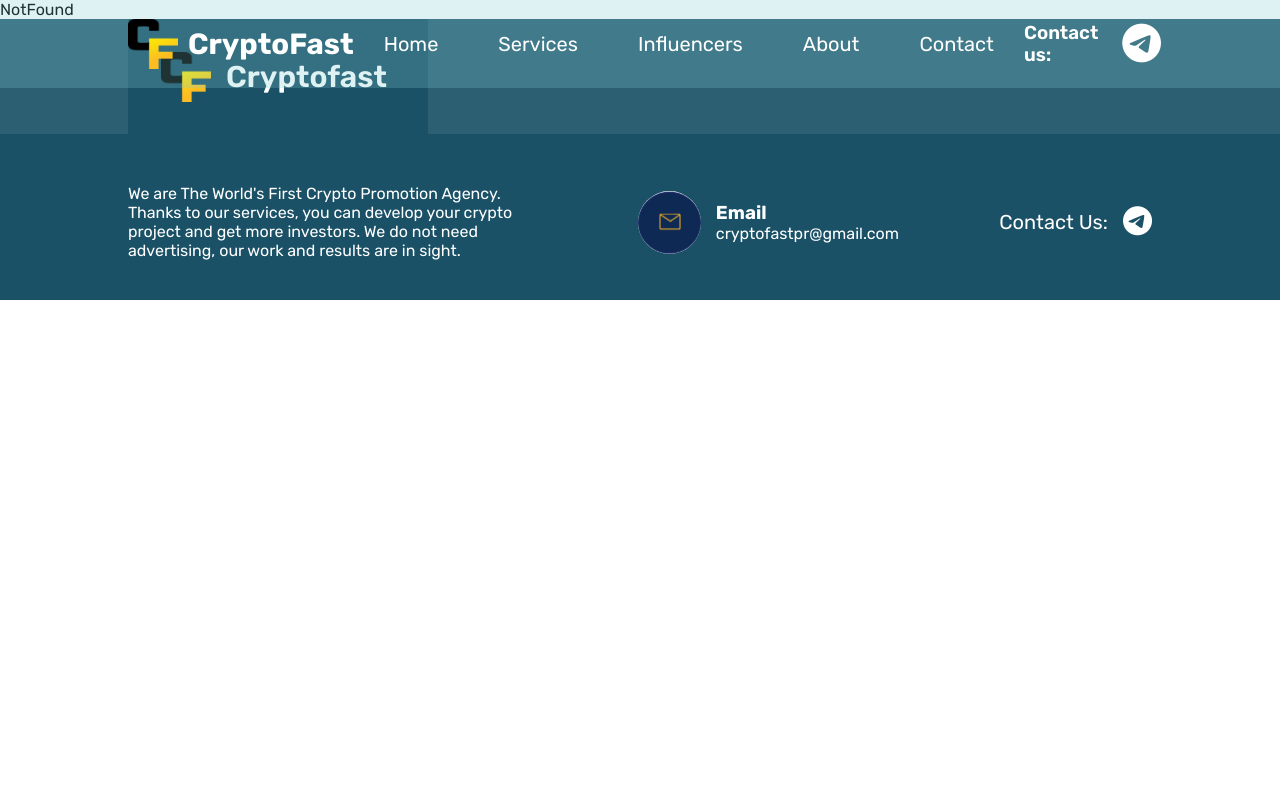
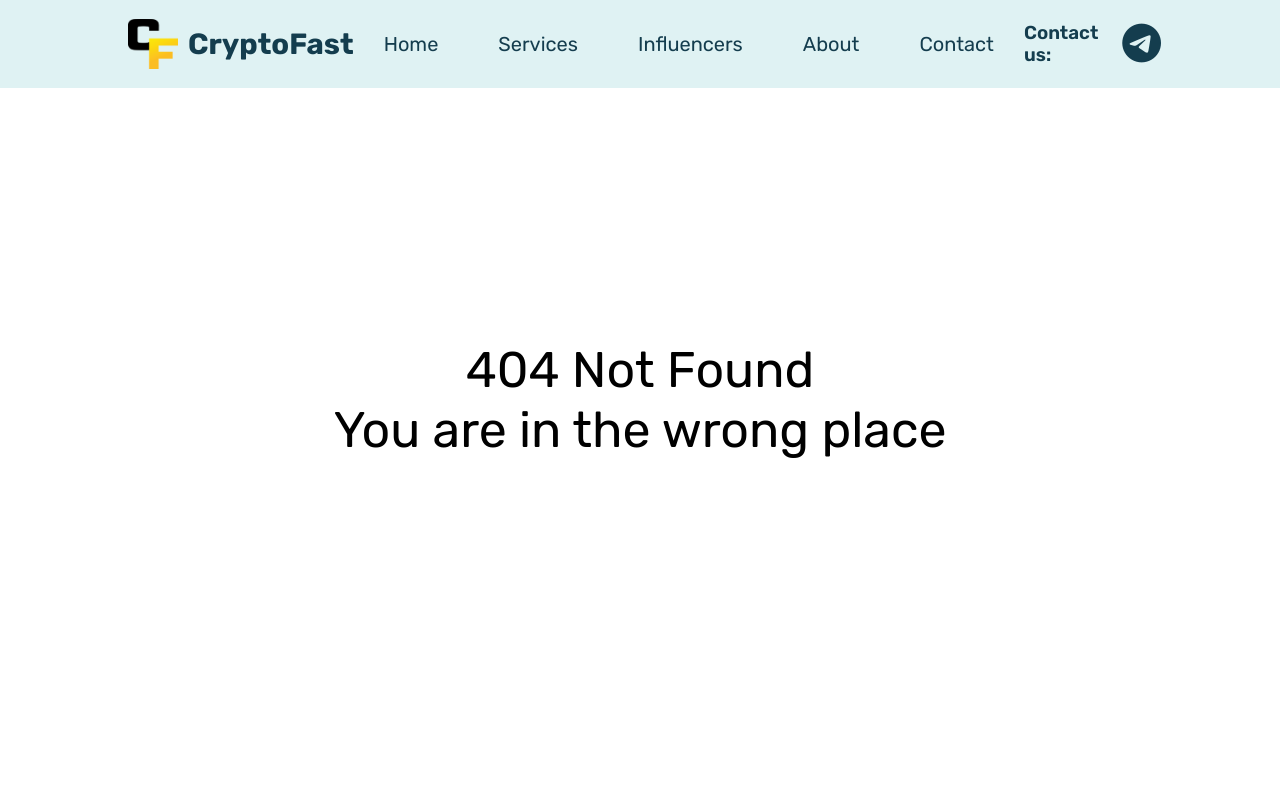
Before and after one commit to Huseynisgenderov/Job1, a React (Create React App) app: page /404 in a window 1280 px wide. Shown: the top 800 px of the page. Built offline with nearby package versions, Linux system fonts and the light colour scheme.

Commit message:
littleUpgrade

```diff
--- a/src/App.js
+++ b/src/App.js
@@ -1,4 +1,4 @@
-import { Route, Routes} from "react-router-dom";
+import { Route, Routes, useLocation, Navigate } from "react-router-dom";
 //pages
 import Home from "./Pages/Home/Home";
 import NotFound from "./Pages/404/NotFound";
@@ -8,6 +8,8 @@ import Influencer from "./Pages/Influencer/Influencer";
 import Services from "./Pages/Services/Services";
 
 function App() {
+  const { pathname } = useLocation();
+
   return (
     <div className="App">
       <Routes>
@@ -17,6 +19,7 @@ function App() {
         <Route path="/influencer" element={<Influencer />} />
         <Route path="/services" element={<Services />} />
         <Route path="/404" element={<NotFound />} />
+        <Route path="*" element={<Navigate to="/404" replace />} />
       </Routes>
     </div>
   );
--- a/src/Components/Navbar/Navbar.jsx
+++ b/src/Components/Navbar/Navbar.jsx
@@ -10,7 +10,15 @@ const Navbar = () => {
 
   return (
     <section
-      className={`navbar ${pathname === "/influencer" ? "black" : pathname === "/services" ? "black" : ""}`}
+      className={`navbar ${
+        pathname === "/influencer"
+          ? "black"
+          : pathname === "/services"
+          ? "black"
+          : pathname === "/404"
+          ? "black"
+          : ""
+      }`}
       id={showSideMenu ? "show" : ""}
     >
       {/* <div className="header">
--- a/src/Pages/404/NotFound.jsx
+++ b/src/Pages/404/NotFound.jsx
@@ -1,9 +1,12 @@
-import React from 'react'
+import "./notFound.scss";
 
 const NotFound = () => {
   return (
-    <div>NotFound</div>
-  )
-}
+    <div className="notFound">
+      404 Not Found <br />
+      You are in the wrong place
+    </div>
+  );
+};
 
-export default NotFound
+export default NotFound;
--- /dev/null
+++ b/src/Pages/404/notFound.scss
@@ -0,0 +1,9 @@
+.notFound{
+    width: 100%;
+    height: 100vh;
+    display: flex;
+    align-items: center;
+    justify-content: center;
+    font-size: 50px;
+    text-align: center;
+}
--- a/src/Pages/Contact/Contact.jsx
+++ b/src/Pages/Contact/Contact.jsx
@@ -3,6 +3,7 @@ import { useEffect } from "react";
 import { Link } from "react-router-dom";
 import AOS from "aos";
 import "aos/dist/aos.css";
+import { click } from "@testing-library/user-event/dist/click";
 
 const Contact = () => {
   useEffect(() => {
@@ -81,6 +82,11 @@ const Contact = () => {
                 ></textarea>
               </div>
               <input
+                onClick={() => {
+                  alert(
+                    "Apologies for the inconvenience caused by our server glitch. We're resolving it, but in the meantime, for urgent matters, please reach out to us via our Telegram channels."
+                  );
+                }}
                 type="submit"
                 className="submit"
                 value="Submit Message"
--- a/src/Pages/Influencer/Influencer.jsx
+++ b/src/Pages/Influencer/Influencer.jsx
@@ -3,9 +3,9 @@ import { useEffect } from "react";
 import foto5 from "../../assets/images/youtube.png";
 import Amount from "../../Components/Amount/Amount";
 import { Link } from "react-router-dom";
-import foto from "../../assets/images/IMG_1259.jpg"
-import foto1 from "../../assets/images/IMG_1258.jpg"
-import foto2 from "../../assets/images/IMG_1257.jpg"
+import foto from "../../assets/images/IMG_1259.jpg";
+import foto1 from "../../assets/images/IMG_1258.jpg";
+import foto2 from "../../assets/images/IMG_1257.jpg";
 import AOS from "aos";
 import "aos/dist/aos.css";
 
@@ -14,11 +14,21 @@ const Influencer = () => {
     AOS.init({ duration: 1500 });
   }, []);
 
+  const alertMessage = () => {
+    alert(
+      "Apologies for the inconvenience caused. Our server is currently experiencing issues with the statistics information for influencers. We're actively working on resolving this problem. For urgent inquiries or updates, please connect with us through our Telegram channels."
+    );
+  };
+
   return (
     <>
       <section className="influencers">
-        <h4 className="influencer_header" data-aos="fade-up">Influencers</h4>
-        <p className="header_p" data-aos="fade-up">The Best Youtubers in The World</p>
+        <h4 className="influencer_header" data-aos="fade-up">
+          Influencers
+        </h4>
+        <p className="header_p" data-aos="fade-up">
+          The Best Youtubers in The World
+        </p>
         <div className="services_container">
           <div className="row">
             <div className="cart" data-aos="fade-up">
@@ -31,13 +41,13 @@ const Influencer = () => {
                 </div>
               </div>
               <div className="subscribers">
-                <h3>Subscribers: 119k</h3>
+                <h3>Subscribers:119k</h3>
                 <span></span>
                 <div className="buttons">
                   <Link>
-                    <button>Statistic</button>
+                    <button onClick={alertMessage}>Statistic</button>
                   </Link>
-                  <Link to='https://www.youtube.com/@cryptofred619'>
+                  <Link to="https://www.youtube.com/@cryptofred619">
                     <button>Go to channel</button>
                   </Link>
                 </div>
@@ -54,11 +64,11 @@ const Influencer = () => {
               </div>
 
               <div className="subscribers">
-                <h3>Subscribers: 62.6k</h3>
+                <h3>Subscribers:62.6k</h3>
                 <span></span>
                 <div className="buttons">
                   <Link>
-                    <button>Statistic</button>
+                    <button onClick={alertMessage}>Statistic</button>
                   </Link>
                   <Link to="https://www.youtube.com/@Faro666">
                     <button>Go to channel</button>
@@ -81,7 +91,7 @@ const Influencer = () => {
                 <span></span>
                 <div className="buttons">
                   <Link>
-                    <button>Statistic</button>
+                    <button onClick={alertMessage}>Statistic</button>
                   </Link>
                   <Link to="https://www.youtube.com/@cryptopatrick666">
                     <button>Go to channel</button>
@@ -104,7 +114,7 @@ const Influencer = () => {
                 <span></span>
                 <div className="buttons">
                   <Link>
-                    <button>Statistic</button>
+                    <button onClick={alertMessage}>Statistic</button>
                   </Link>
                   <Link>
                     <button>Go to channel</button>
@@ -118,19 +128,16 @@ const Influencer = () => {
                 style={{ backgroundImage: `url(${foto5})` }}
               >
                 <div className="cartInfo">
-                  <h3>Influencer Name</h3>
+                  <h3>Want to join?</h3>
                 </div>
               </div>
 
               <div className="subscribers">
-                <h3>Subscribers:</h3>
+                <h3>Click to contact with us 👇🏻</h3>
                 <span></span>
                 <div className="buttons">
-                  <Link>
-                    <button>Statistic</button>
-                  </Link>
-                  <Link>
-                    <button>Go to channel</button>
+                  <Link to="https://t.me/CryptoFastYoutube">
+                    <button> Join Us </button>
                   </Link>
                 </div>
               </div>
```
